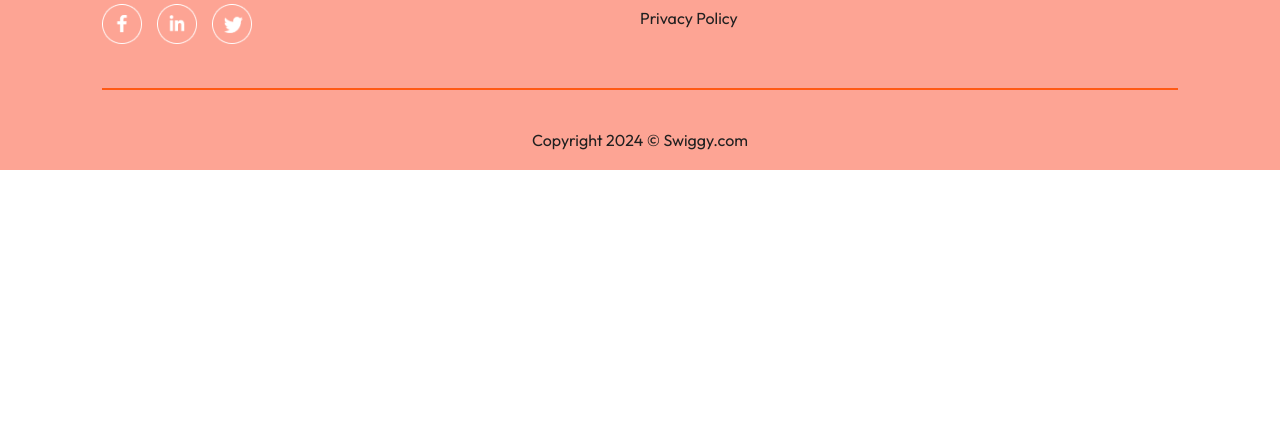
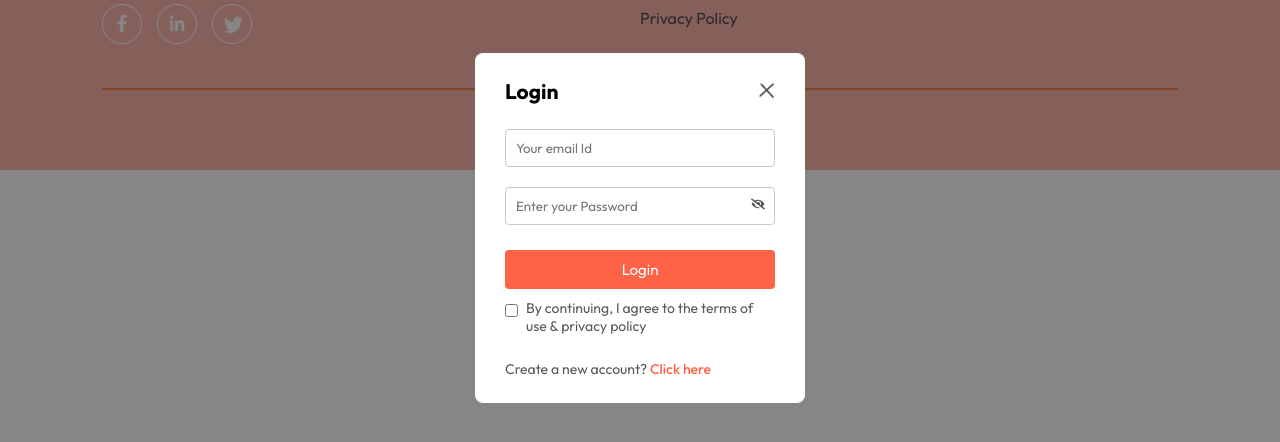
Before and after one commit to AlanRoy25/Food_Delivery_app, a React (Vite) app in the folder frontend/: page /login in a window 1280 px wide. Shown: the part 272-714 px from the top of the page. Built offline with nearby package versions, Linux system fonts and the light colour scheme.

Commit message:
created Login Page

```diff
--- a/frontend/package.json
+++ b/frontend/package.json
@@ -12,6 +12,7 @@
   "dependencies": {
     "react": "^18.3.1",
     "react-dom": "^18.3.1",
+    "react-icons": "^5.3.0",
     "react-router-dom": "^6.26.0"
   },
   "devDependencies": {
--- a/frontend/src/components/ExploreMenu/ExploreMenu.css
+++ b/frontend/src/components/ExploreMenu/ExploreMenu.css
@@ -2,30 +2,30 @@
   display: flex;
   flex-direction: column;
   gap: 20px;
-  align-items: center;
 }
 
 .explore-menu h1{
   color: rgba(39, 38, 38, 0.858);
   font-weight: 500;
-  margin: 5px 20px;
-  font-size: 30px;
 }
 
 .explore-menu-text{
   max-width: 60%;
   columns: #808080;
-  margin: 0px 20px;
-  font-size: 15px;
 }
 
 .explore-menu-list{
   display: flex;
-  justify-content: space-evenly;
+  justify-content: space-between;
   align-items: center;
   gap: 30px;
   text-align: center;
   margin: 20px 1px;
+  overflow-x: scroll;
+}
+
+.explore-menu-list::-webkit-scrollbar{
+  display: none;
 }
 
 .explore-menu-list-item img{
@@ -59,3 +59,10 @@
   padding: 1px;
 
 }
+
+@media (max-width:1050px){
+  .explore-menu-text{
+    max-width: 100%;
+    font-size: 14px;
+  }
+}
--- a/frontend/src/components/FoodDisplay/FoodDisplay.css
+++ b/frontend/src/components/FoodDisplay/FoodDisplay.css
@@ -8,7 +8,6 @@
   margin: 20px auto;
   background-color: rgba(255, 87, 15, 0.953);
   border: none;
-  align-items: center;
 }
 
 .food-display h2{
--- a/frontend/src/components/Header/Header.css
+++ b/frontend/src/components/Header/Header.css
@@ -42,3 +42,26 @@
   font-weight: 600;
   font-size: medium;
 }
+
+@media (max-width: 1050px){
+  .header{
+    height: 38vw;
+  }
+  .header-contents{
+    max-width: 45%;
+  }
+
+}
+
+@media (max-width: 750px){
+  .header-contents{
+    max-width:65%;
+  }
+  .header-contents p{
+   display: none;
+  }
+  .header-contents button{
+    padding: 2vw 4vw;
+  }
+
+}
--- /dev/null
+++ b/frontend/src/components/Login/Login.css
@@ -0,0 +1,89 @@
+.Login-popup{
+  position: absolute;
+  z-index: 1;
+  width: 100%;
+  height: 100%;
+  background-color: rgba(50, 50, 50, 0.587);
+  display: grid;
+}
+
+.Login-popup-container{
+  place-self: center;
+  width: max(23vw,330px);
+  color: rgba(87, 87, 87, 0.996);
+  background-color: white;
+  display: flex;
+  flex-direction: column;
+  gap: 25px;
+  padding: 25px 30px;
+  border-radius: 8px;
+  font-size: 14px;
+  animation: fadeIn 0.5s;
+}
+
+.Login-popup-title{
+  display: flex;
+  justify-content: space-between;
+  align-items: center;
+  color: #000;
+}
+
+.Login-popup-title img{
+  width: 16px;
+  cursor: pointer;
+}
+.Login-password-container {
+  position: relative;
+}
+.Login-popup-inputs{
+  display: flex;
+  flex-direction: column;
+  gap: 20px;
+  position: relative;
+}
+
+.Login-popup-inputs input{
+  outline: none;
+  border: 1px solid #c9c9c9;
+  padding: 10px;
+  border-radius: 4px;
+  padding-right: 40px;
+  width: 100%;
+  box-sizing: border-box;
+}
+
+.Login-popup-container button{
+  border: none;
+  padding: 10px;
+  border-radius: 4px;
+  color: white;
+  background-color: tomato;
+  font-size: 15px;
+  cursor: pointer;
+}
+
+.Login-popup-condition{
+  display: flex;
+  align-items: start;
+  gap: 8px;
+  margin-top: -15px;
+}
+
+.Login-popup-condition input{
+  margin-top: 5px;
+}
+
+.Login-popup p span{
+  color: tomato;
+  font-weight: 500;
+}
+
+
+.Login-password-eye {
+  position: absolute;
+  right: 10px; /* Position the eye icon inside the input field */
+  top: 50%;
+  transform: translateY(-50%);
+  cursor: pointer;
+  color: #555;
+}
--- /dev/null
+++ b/frontend/src/components/Login/Login.jsx
@@ -0,0 +1,71 @@
+import React, { useState } from "react";
+import "./Login.css";
+import { FaEye, FaEyeSlash } from "react-icons/fa";
+import { assets } from "../../assets/assets";
+import { useNavigate } from "react-router-dom";
+
+const Login = ({ setShowLogin }) => {
+  const navigate = useNavigate();
+  const [currentState, setCurrentState] = useState("Login");
+  const [passwordVisible, setPasswordVisible] = useState(true);
+
+  const HandleClick = () => {
+    setPasswordVisible(!passwordVisible);
+  };
+
+  const HandleLoginClick = () => {
+    setShowLogin(false);
+    navigate("/login");
+  };
+
+  return (
+    <div className="Login-popup">
+      <form className="Login-popup-container" onClick={HandleLoginClick}>
+        <div className="Login-popup-title">
+          <h2>{currentState}</h2>
+          <img onClick={() => navigate(-1)} src={assets.cross_icon} alt="" />
+        </div>
+        <div className="Login-popup-inputs">
+          {currentState === "Login" ? (
+            <></>
+          ) : (
+            <input type="text" placeholder="Your name" required />
+          )}
+
+          <input type="email" placeholder="Your email Id" required />
+          <div className="Login-password-container">
+            <input
+              type={passwordVisible ? "text" : "password"}
+              placeholder="Enter your Password"
+              required
+            />
+
+            <div className="Login-password-eye" onClick={HandleClick}>
+              {passwordVisible ? <FaEyeSlash /> : <FaEye />}
+            </div>
+          </div>
+        </div>
+        <button type="submit">
+          {currentState === "Sign Up" ? "Create account" : "Login"}
+        </button>
+        <div className="Login-popup-condition">
+          <input type="checkbox" required />
+          <p>By continuing, I agree to the terms of use & privacy policy</p>
+        </div>
+        {currentState === "Login" ? (
+          <p>
+            Create a new account?{" "}
+            <span onClick={() => setCurrentState("Sign Up")}>Click here</span>
+          </p>
+        ) : (
+          <p>
+            Already have an account?{" "}
+            <span onClick={() => setCurrentState("Login")}>Click here</span>
+          </p>
+        )}
+      </form>
+    </div>
+  );
+};
+
+export default Login;
--- /dev/null
+++ b/frontend/src/pages/LoginPage/LoginPage.jsx
@@ -0,0 +1,14 @@
+import React from 'react'
+import Login from '../../components/Login/Login'
+
+const LoginPage = () => {
+  return (
+    <div>
+
+      <Login/>
+
+    </div>
+  )
+}
+
+export default LoginPage
```
Also changed, not shown: 1 other file (tests, documents, lock files or other folders).
